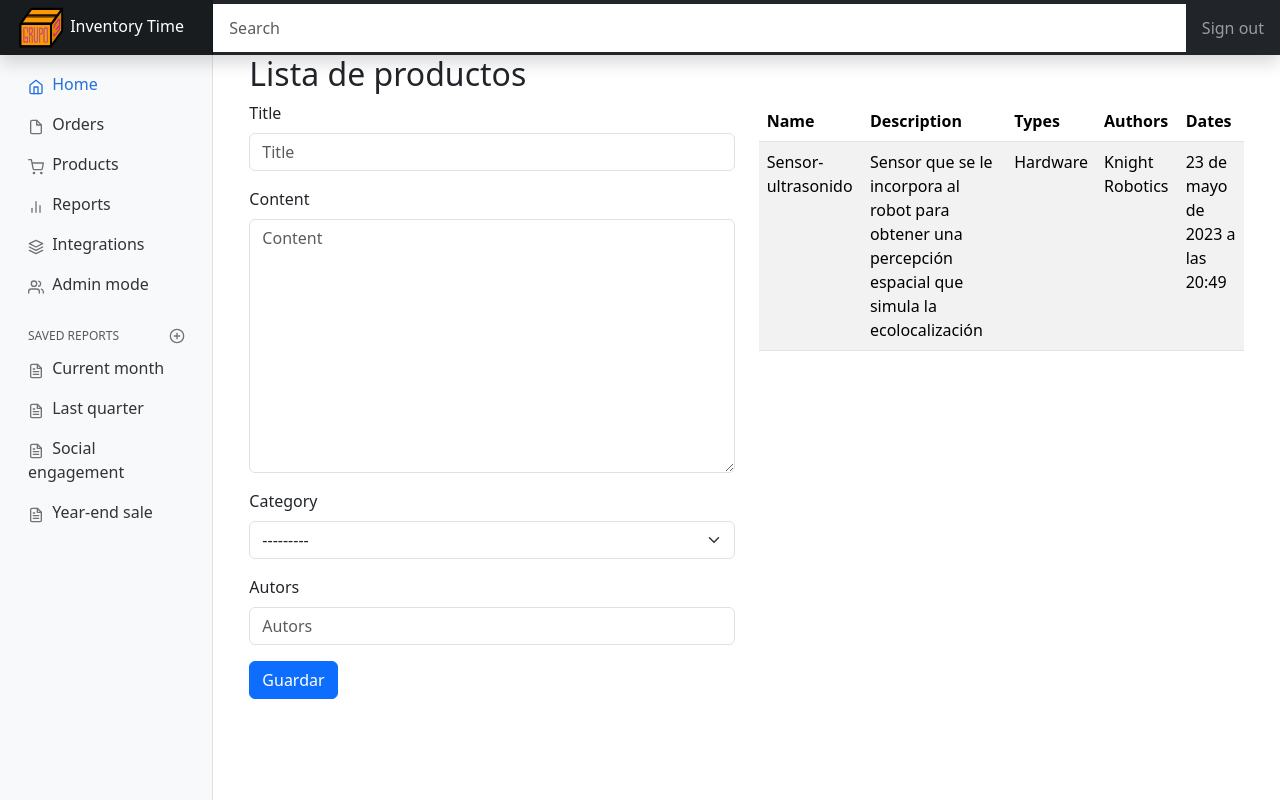
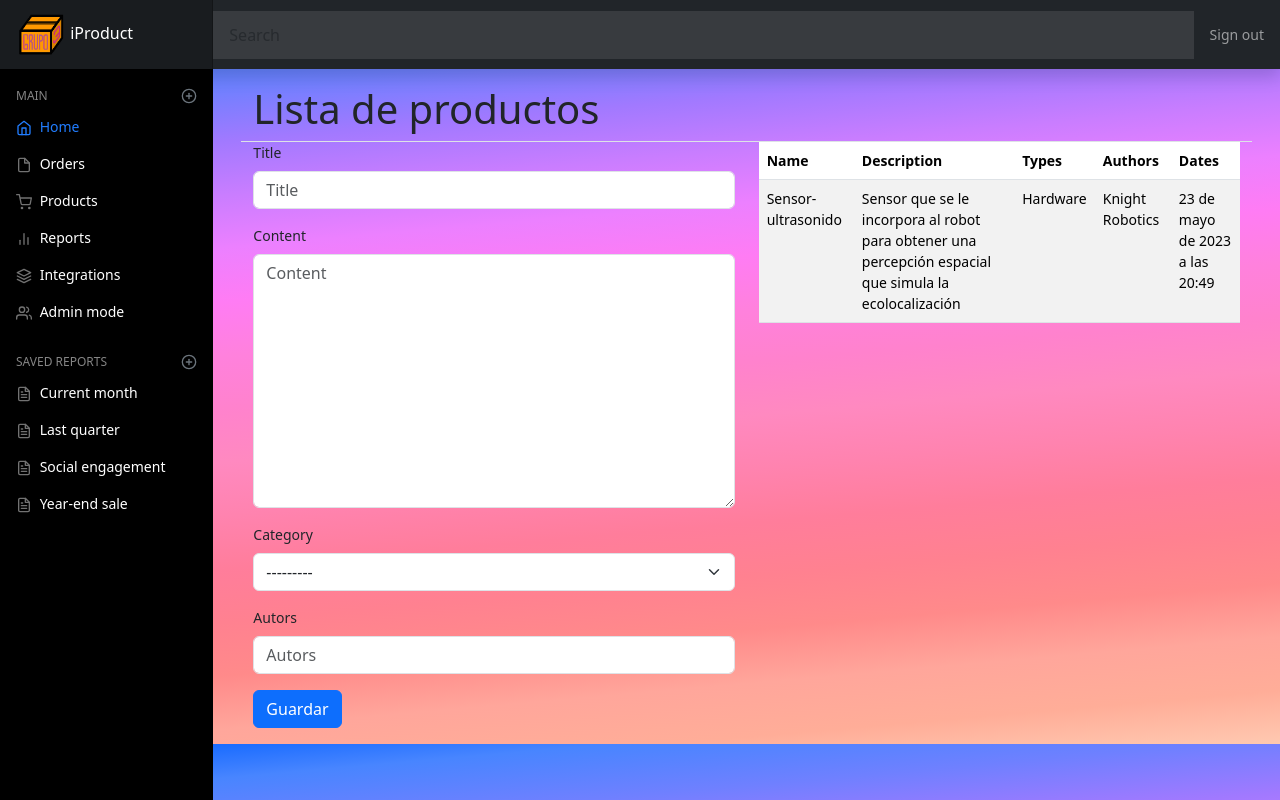
Before and after one commit to Sekhrita/inventory_web, a Django app: page /product/ in a window 1280 px wide. Run offline with Django 4.2, Linux system fonts and the light colour scheme; data comes from the database, SQL or seed files in the repository; some libraries are stand-ins or nearby versions.

Commit message:
segundo commit

```diff
--- a/main/static/css/base_dashboard.css
+++ b/main/static/css/base_dashboard.css
@@ -1,5 +1,5 @@
 body {
-  font-size: .875rem;
+    font-size: .875rem;
 }
 
 .feather {
@@ -39,7 +39,7 @@ body {
 
 .sidebar .nav-link {
   font-weight: 500;
-  color: #333;
+  color: rgb(255, 255, 255);
 }
 
 .sidebar .nav-link .feather {
@@ -48,7 +48,7 @@ body {
 }
 
 .sidebar .nav-link.active {
-  color: #2470dc;
+  color: #217dff;
 }
 
 .sidebar .nav-link:hover .feather,
@@ -90,3 +90,7 @@ body {
   border-color: transparent;
   box-shadow: 0 0 0 3px rgba(255, 255, 255, .25);
 }
+
+.fixed_span_color {
+    color:rgb(133, 133, 133);
+}
--- a/main/static/css/style.css
+++ b/main/static/css/style.css
@@ -1,3 +1,17 @@
+body {
+    border-top: 0;
+    display: flex;
+    flex-direction: column;
+    margin: 0;
+    text-decoration: none;
+    list-style: none;
+    background-size: cover;
+    background: linear-gradient(355deg, #ffc9b1 0, #ffad98 6.25%,
+    #ffa69b 12.5%, #ff8a8a 18.75%, #ff8190 25%, #ff7d9b 31.25%, #ff83af 37.5%,
+    #ff89c0 43.75%, #ff82cd 50%, #ff81dd 56.25%, #ff7cf4 62.5%, #ec80ff 68.75%,
+    #c97dff 75%, #a179ff 81.25%, #6f80ff 87.5%, #4885ff 93.75%, #005eff 100%);
+}
+
 .bd-placeholder-img {
   font-size: 1.125rem;
   text-anchor: middle;
@@ -30,6 +44,9 @@
 .bi {
   vertical-align: -.125em;
   fill: currentColor;
+}
+.transparence_navbar_lateral{
+    background-color: rgba(0, 0, 0, 1);
 }
 
 .nav-scroller {
--- a/main/templates/main/index.html
+++ b/main/templates/main/index.html
@@ -1,5 +1,5 @@
+{% load static %}
 {% load bootstrap5 %}
-{% load static %}
 
 <!DOCTYPE html>
 <html lang="es">
@@ -10,10 +10,10 @@
 
     <title>Home</title>
 
+    {% bootstrap_css %}
     <link href="{% static 'css/style.css' %}" rel="stylesheet">
     <link href="{% static 'css/base_dashboard.css' %}" rel="stylesheet">
     <link rel="shortcut icon" type="image/x-icon" href="{% static '_img/icon_grupo3_renace_mod_END.png' %}">
-    {% bootstrap_css %}
 </head>
 
 <body>
@@ -21,7 +21,7 @@
     <header class="navbar navbar-dark sticky-top bg-dark flex-md-nowrap p-0 shadow">
         <a class="navbar-brand col-md-3 col-lg-2 me-0 px-3 fs-6" href="/">
             <img src="{% static '_img/icon_grupo3_renace_mod_END.png' %}" alt="icon developers" width="50" height="45">
-            Inventory Time
+            iProduct
         </a>
         <button class="navbar-toggler position-absolute d-md-none collapsed" type="button" data-bs-toggle="collapse" data-bs-target="#sidebarMenu" aria-controls="sidebarMenu" aria-expanded="false" aria-label="Toggle navigation">
             <span class="navbar-toggler-icon"></span>
@@ -38,9 +38,15 @@
     <div class="container-fluid">
         <div class="row">
             <nav id="sidebarMenu" class="col-md-3 col-lg-2 d-md-block bg-body-tertiary sidebar collapse">
-                <div class="position-sticky pt-3 sidebar-sticky">
+                <div class="transparence_navbar_lateral position-sticky pt-3 sidebar-sticky">
+                    <h6 class="sidebar-heading d-flex justify-content-between align-items-center px-3 mt-4 mb-1 text-body-secondary text-uppercase">
+                        <span class="fixed_span_color" >Main</span>
+                        <a class="link-secondary" href="#" aria-label="Add a new report">
+                            <span data-feather="plus-circle" class="align-text-bottom"></span>
+                        </a>
+                    </h6>
+
                     <ul class="nav flex-column">
-
                         <li class="nav-item">
                             <a class="nav-link active" aria-current="page" href="/">
                                 <span data-feather="home" class="align-text-bottom"></span>
@@ -85,7 +91,7 @@
                     </ul>
 
                     <h6 class="sidebar-heading d-flex justify-content-between align-items-center px-3 mt-4 mb-1 text-body-secondary text-uppercase">
-                        <span>Saved reports</span>
+                        <span class="fixed_span_color" >Saved reports</span>
                         <a class="link-secondary" href="#" aria-label="Add a new report">
                             <span data-feather="plus-circle" class="align-text-bottom"></span>
                         </a>
@@ -125,13 +131,24 @@
 
             <main class="col-md-9 ms-sm-auto col-lg-10 px-md-4">
                 {% block content %}
-                    <div class="d-flex justify-content-between flex-wrap flex-md-nowrap align-items-center pt-3 pb-2 mb-3 border-bottom">
-                        <h1 class="h2">Home</h1>
+                    <div class="container-flex m-3">
+                        <div class="row">
+                            <div class="col border-bottom">
+                                <h1>Home</h1>
+                                <!--
+                                <img width="50" height="45" src="https://cdn.discordapp.com/attachments/1088837244195971175/1111740118471032872/spin.gif">
+                                -->
+                            </div>
+                        </div>
+
+                        <div class="row">
+                            <div class="col-md-12">
+                                <section id="/" class="m-2">
+                                    <div> <img class="img-fluid mx-auto d-block conteiner-img" width="45%" src="{% static '_img/inventory_img.png' %}" alt="Portada de presentración"></div>
+                                </section>
+                            </div>
+                        </div>
                     </div>
-
-                    <section id="/">
-                        <div> <img class="img-fluid mx-auto d-block conteiner-img" width="45%" src="{% static '_img/inventory_img.png' %}" alt="Portada de presentración"></div>
-                    </section>
                 {% endblock %}
             </main>
         </div>
--- a/main/templates/main/product_list.html
+++ b/main/templates/main/product_list.html
@@ -3,13 +3,13 @@
 {% load bootstrap5 %}
 
 {% block content %}
-
-  <div class="container">
+    <div class="container-flex m-3">
         <div class="row">
-      <div class="col">
-        <h1 class="h2">Lista de productos</h1>
+            <div class="col border-bottom">
+                <h1>Lista de productos</h1>
             </div>
         </div>
+
         <div class="row">
             <div class="col-md-6">
                 <form method="POST">
@@ -20,6 +20,7 @@
                     {% endbuttons %}
                  </form>
             </div>
+
             <div class="col-md-6">
                 {% bootstrap_messages %}
                 <div class="table-responsive">
@@ -33,6 +34,7 @@
                                 <th>Dates</th>
                             </tr>
                         </thead>
+
                         <tbody>
                             {% for product in products %}
                                 <tr>
```
Also changed, not shown: main/static/_img/sin_titulo.jpg (added), main/templates/main/login.html (added). Lines whose indentation alone changed are shown as unchanged.
